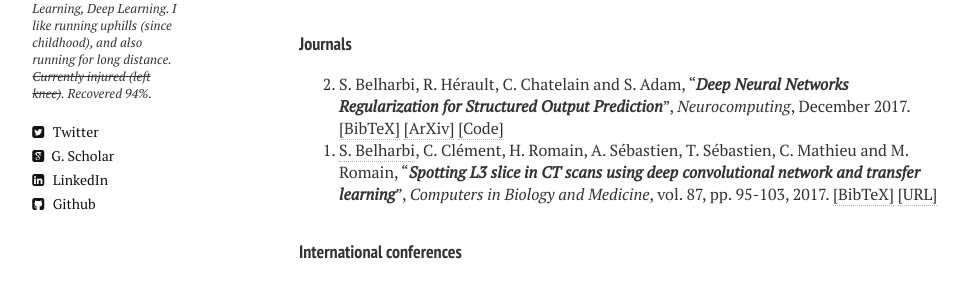
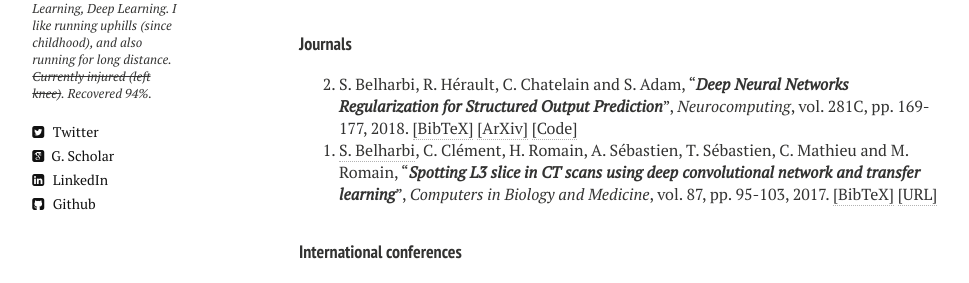
Before and after one commit to sbelharbi/sbelharbi.github.io, a Jekyll site: the page built from publications.md, in a window 1280 px wide. Shown: the part 298-581 px from the top of the page, without its empty margins (21-990 px from the left). Built offline with Jekyll 4.4.1, drawn with Linux system fonts in a browser that asks for light colours; nearby versions of some CDN libraries.

Commit message:
add full reference of neurocomp. journal.

```diff
--- a/_layouts/publications.html
+++ b/_layouts/publications.html
@@ -119,11 +119,11 @@ div.bibtex pre { font-size: 75%; overflow: auto;  width: 100%; padding: 0em 0em;
 S. Belharbi, R. Hérault, C. Chatelain and S. Adam,
 &ldquo;<b><em>Deep Neural Networks Regularization for Structured Output Prediction</em></b>&rdquo;,
 <i>Neurocomputing</i>,
+vol. 281C,
 
+pp. 169-177,
 
-
-December
-2017.
+2018.
 
 
 <a href="javascript:toggleBibtex('sbelharbiarneurocomputing2017')">[BibTeX]</a>
@@ -136,7 +136,9 @@ December
   author = {Belharbi, Soufiane and Hérault, Romain and Chatelain, Clément and Adam, Sébastien},
   title = {Deep Neural Networks Regularization for Structured Output Prediction},
   journal = {Neurocomputing},
-  year = {2017}
+  year = {2018},
+  volume = {281C},
+  pages = {169-177}
 }
 </pre>
 </div>
--- a/bib/bib.bib
+++ b/bib/bib.bib
@@ -183,10 +183,10 @@
   Title                    = {Deep Neural Networks Regularization for Structured Output Prediction},
   Author                   = {Belharbi, Soufiane and Hérault, Romain and Chatelain, Clément and Adam, Sébastien},
   Journal                  = {Neurocomputing},
-  Year                     = {2017},
-
-  Month                    = {December},
+  Year                     = {2018},
+  Pages                    = {169-177},
   Pllinks                  = {[ArXiv]:https://arxiv.org/abs/1504.07550;[Code]:https://github.com/sbelharbi/structured-output-ae},
+  Volume                   = {281C},
 
   Owner                    = {Soufiane},
   Timestamp                = {2017.09.11}
```
Also changed, not shown: bib/tmp.html (+7 -5 lines), 1 other file.
